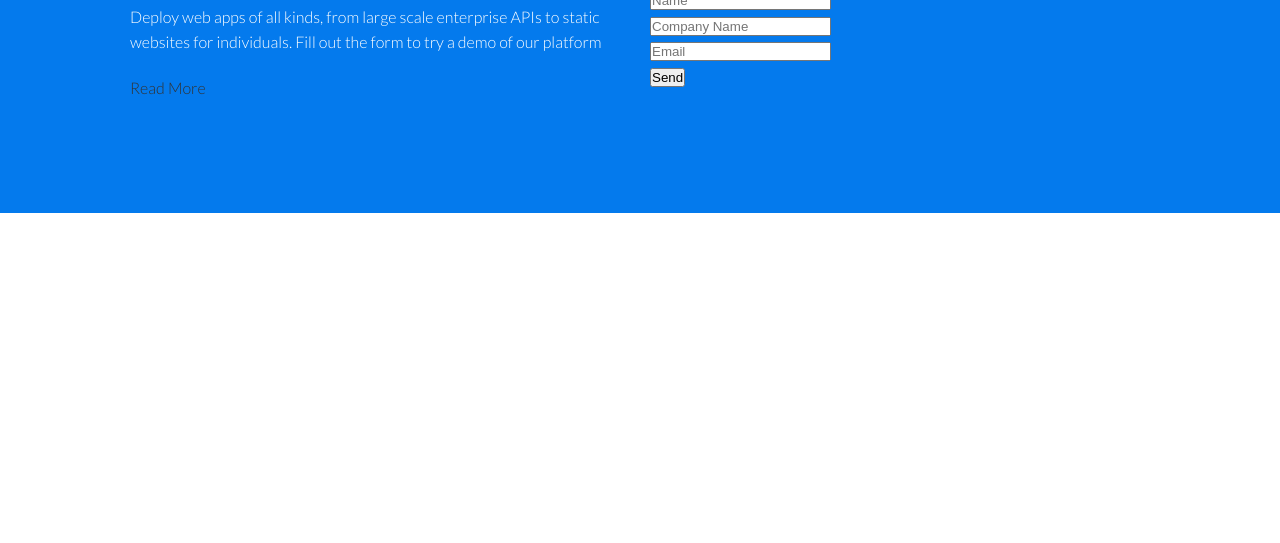
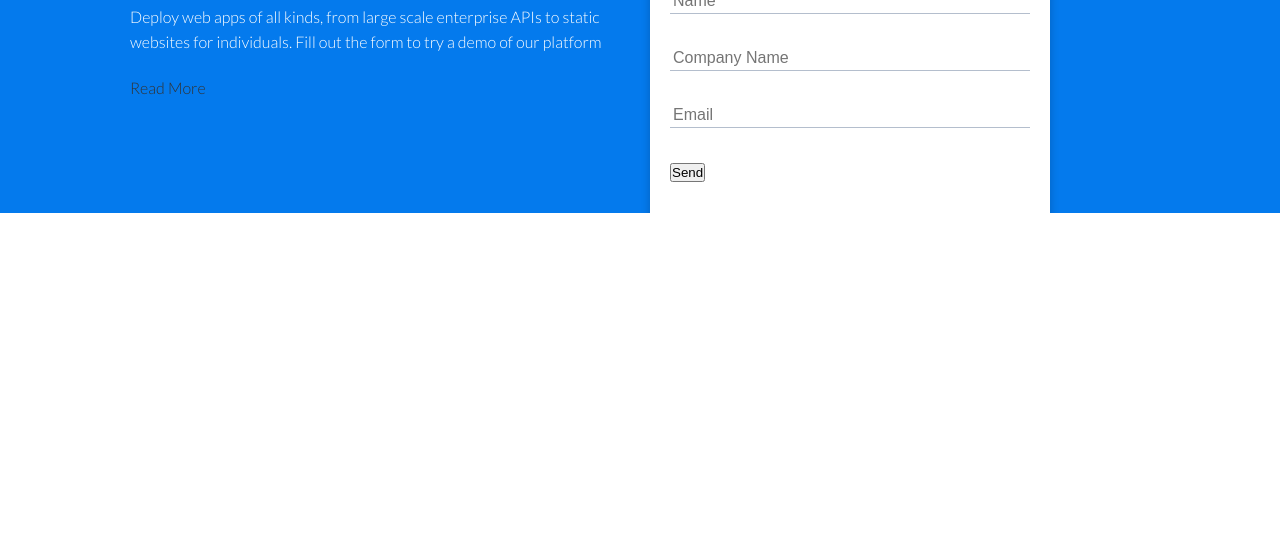
Before and after one commit to elvisvidal/responsive-website-traversy_media, a plain HTML site: page index.html in a window 1280 px wide. Shown: the part 257-800 px from the top of the page. Drawn offline with Linux system fonts and the light colour scheme.

Commit message:
Card & Form CSS

```diff
--- a/style.css
+++ b/style.css
@@ -82,8 +82,33 @@ img {
 }
 
 .showcase .grip {
+  overflow: visible;
   grid-template-columns: 55% 45%;
-  gap: 30px
+  gap: 30px;
+}
+
+.showcase-form {
+  position: relative;
+  top: 60px;
+  height: 350px;
+  width: 400px;
+  padding: 40px;
+  z-index: 100;
+}
+
+.showcase-form .form-control {
+  margin: 30px 0;
+}
+.showcase-form input[type='text'],
+.showcase-form input[type='email'] {
+  border: 0;
+  border-bottom: 1px solid #b4becd;
+  width: 100%;
+  padding: 3px;
+  font-size: 16px;
+}
+.showcase-form input:focus {
+  outline: none;
 }
 
 /* Utilities */
@@ -92,6 +117,14 @@ img {
   margin: 0 auto;
   overflow: auto;
   padding: 0 40px;
+}
+
+.card {
+  background-color: #fff;
+  color: #333;
+  border-radius: 10px;
+  box-shadow: 0 3px 10px rgba(0,0,0,0.2);
+  padding: 20px;
 }
 
 .flex {
```
